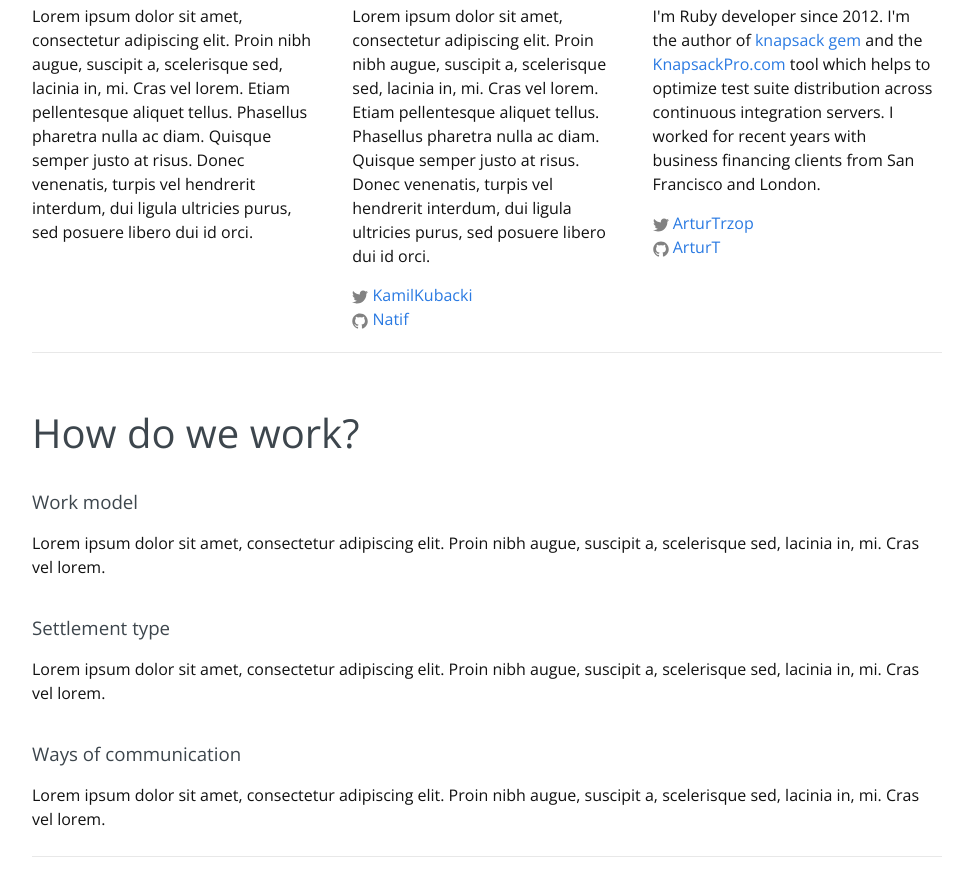
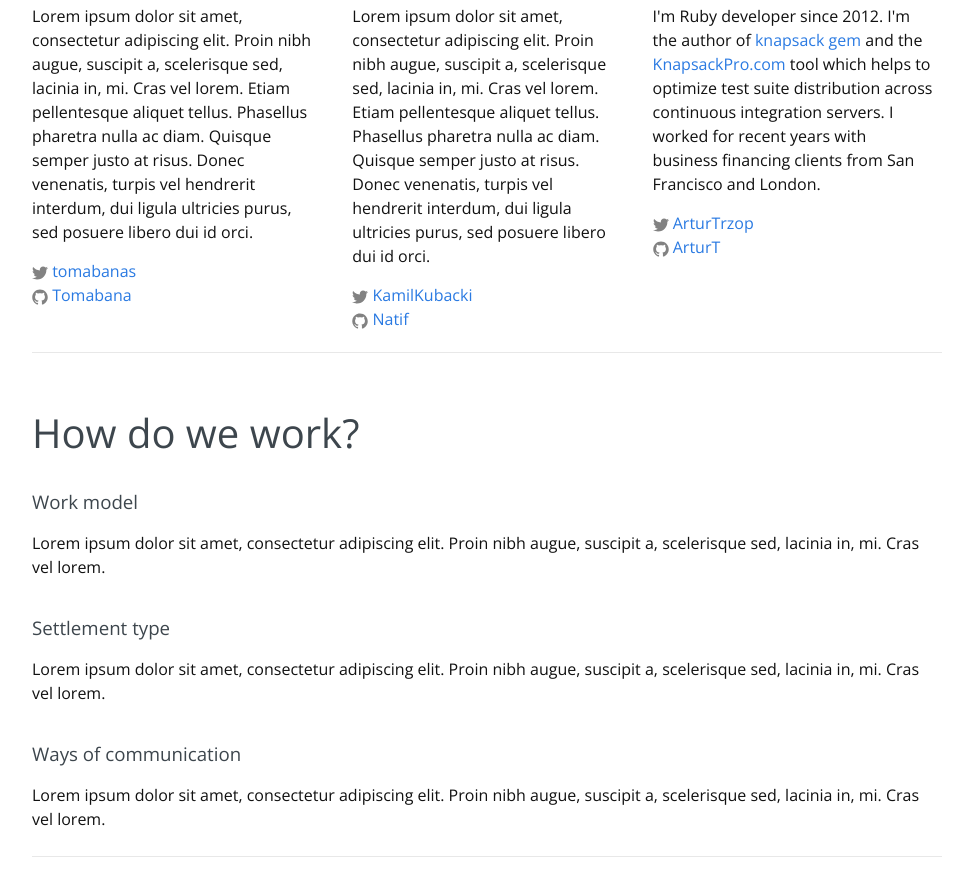
Before and after one commit to BeyondScheme/BeyondScheme.github.io, a Jekyll site: the page built from index.html, in a window 1280 px wide and 900 px high, scrolled down 607 px. Shown: the top 896 px of the window, without its empty margins (153-1116 px from the left). Built offline with Jekyll 4.4.1, drawn with Linux system fonts in a browser that asks for light colours.

Commit message:
add link to twitter & github for Tomek

```diff
--- a/index.html
+++ b/index.html
@@ -24,6 +24,10 @@ layout: default
                       Etiam pellentesque aliquet tellus. Phasellus pharetra nulla ac diam. Quisque semper justo at
                       risus. Donec venenatis, turpis vel hendrerit interdum, dui ligula ultricies purus, sed
                       posuere libero dui id orci.
+                    </p>
+                    <p>
+                      {% include icon-twitter.html username="tomabanas" %}<br />
+                      {% include icon-github.html username="Tomabana" %}
                     </p>
                 </div>
             </div>
```
